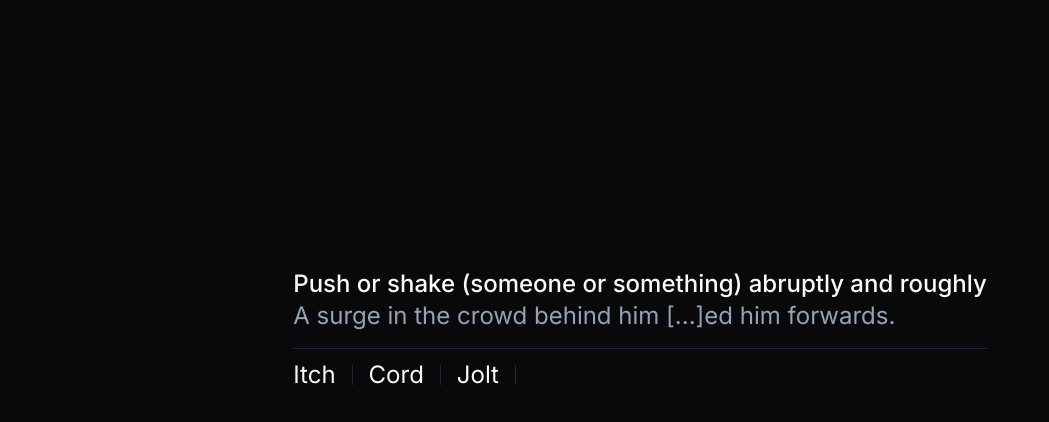
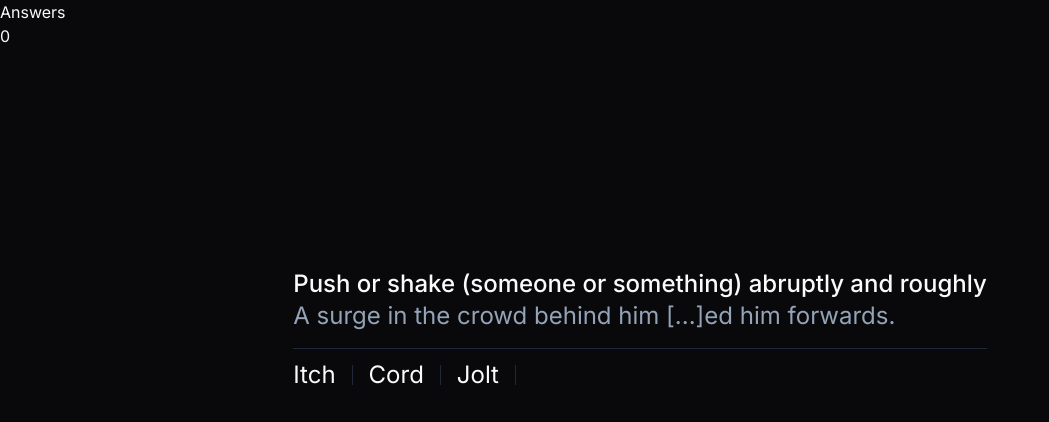
Before and after one commit to antonTroyan/e-leornio, a Next.js app: page / in a window 1280 px wide. Shown: the top 422 px of the page, without its empty margins (0-1049 px from the left). Built offline with nearby package versions, Linux system fonts and the light colour scheme.

Commit message:
Counter works

```diff
--- a/components/ui/main.tsx
+++ b/components/ui/main.tsx
@@ -17,6 +17,8 @@ export default function Game() {
             "", "", "", ""
         ]
     });
+
+    const [counter, setCounter] = useState(0)
 
     useEffect(() => {
         initData(Data); //called once, on init
@@ -45,6 +47,7 @@ export default function Game() {
 
     const handleNext = () => {
         initData(Data)
+        setCounter(prev => prev + 1)
     }
 
     const createVariants = () => {
@@ -74,6 +77,10 @@ export default function Game() {
     }
 
     return (
+        <>
+            <div className="absolute left-0 top-0 h-16 w-16 ...">
+                <p>Answers {counter}</p>
+            </div>
             <main className="flex min-h-screen flex-col items-center justify-between pt-16">
                 <div>
                     <div className="space-y-1">
@@ -88,5 +95,6 @@ export default function Game() {
                     </div>
                 </div>
             </main>
+        </>
     )
 }
```
Lines whose indentation alone changed are shown as unchanged.
